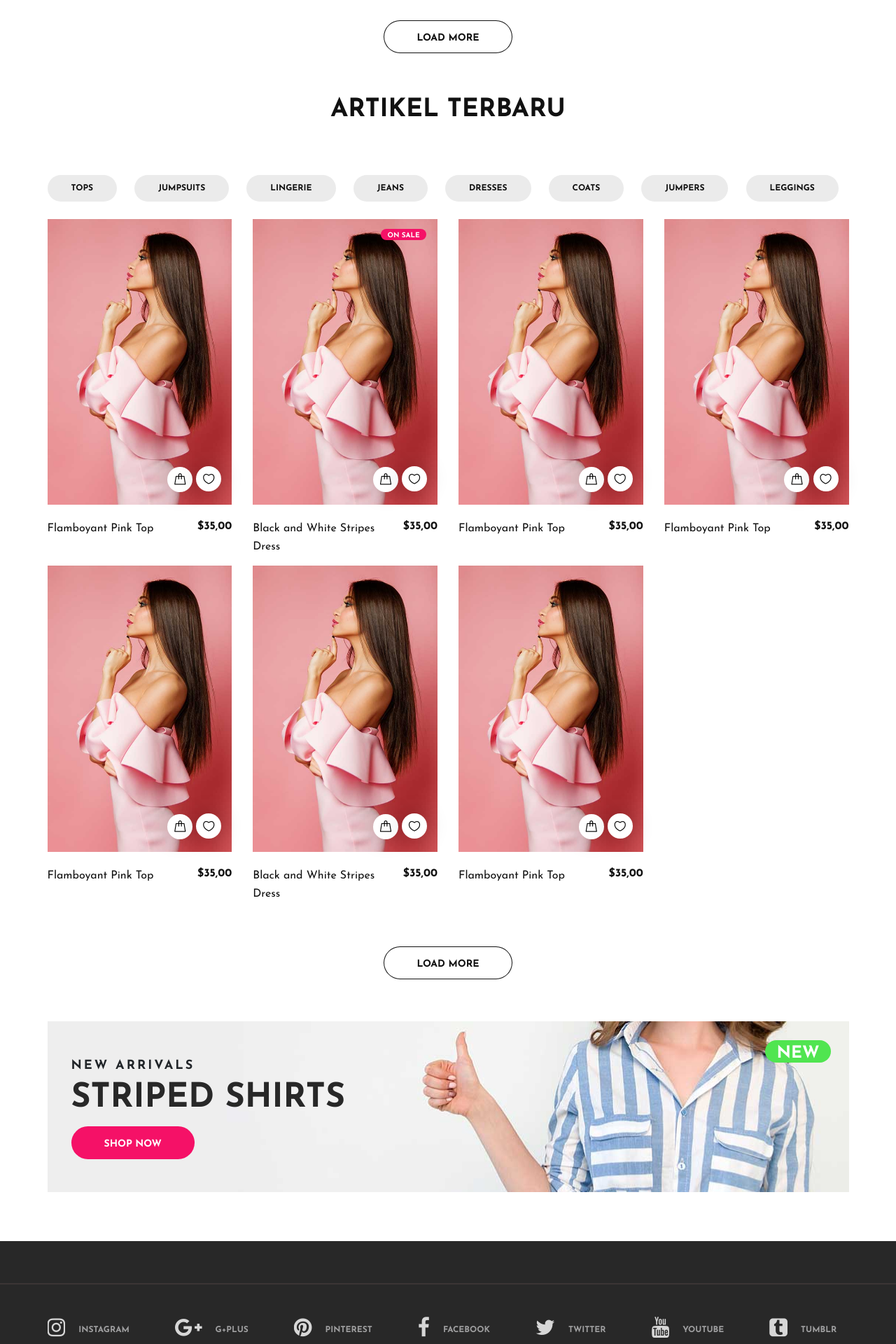
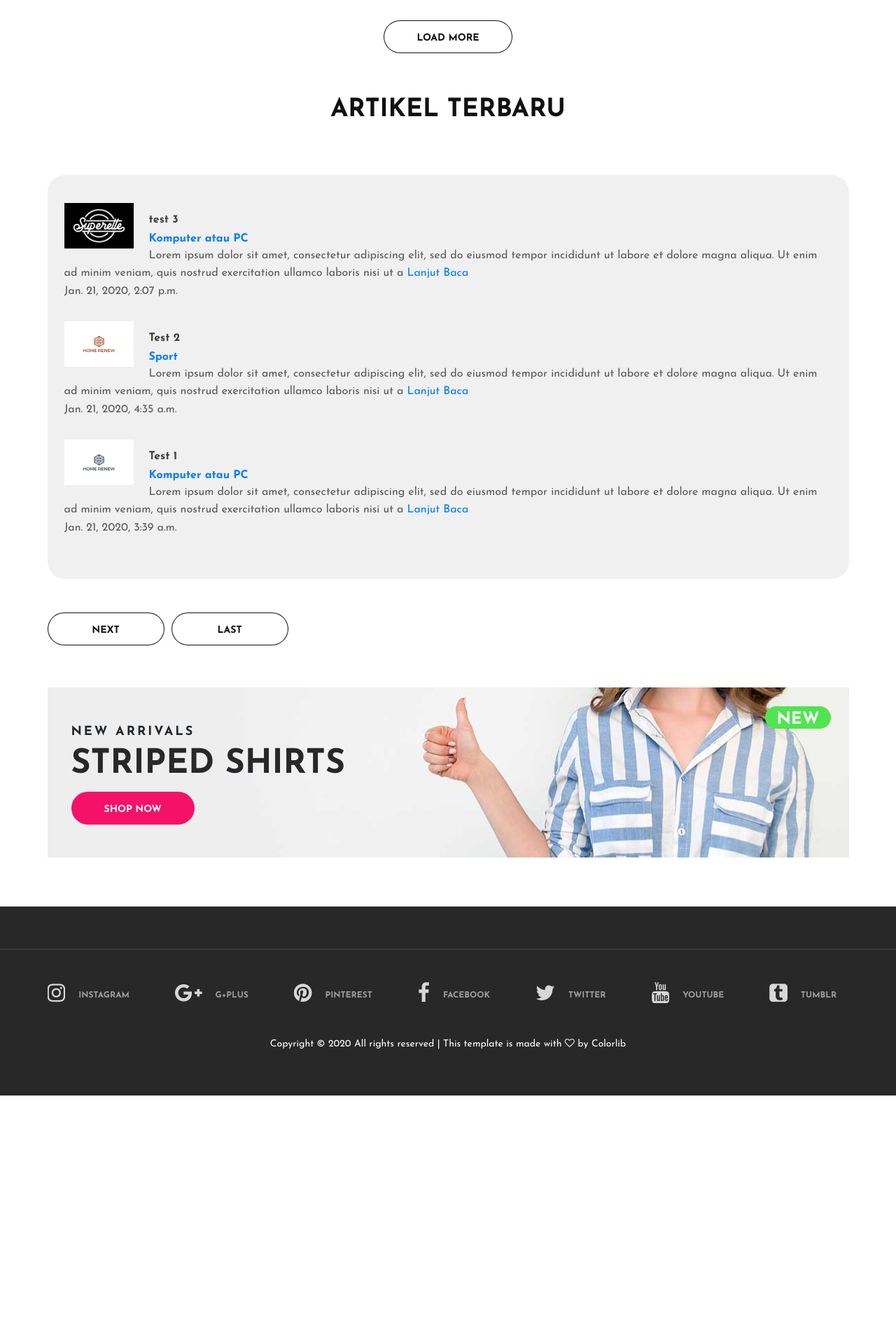
Before and after one commit to devsatrio/sinarmas, a Django app: page / in a window 1280 px wide. Shown: the part 2945-4865 px from the top of the page at 70% size. After the commit the page ends 4510 px from the top, so only its background shows below. Run offline with Django 3.2, Linux system fonts and the light colour scheme; data comes from the database, SQL or seed files in the repository; both versions use the stored data as it was after the commit; some libraries are stand-ins or nearby versions.

Commit message:
update baru

```diff
--- a/blog/admin.py
+++ b/blog/admin.py
@@ -1,5 +1,5 @@
 from django.contrib import admin
-from .models import artikel
+from . models import artikel
 from import_export import resources
 from import_export.admin import ImportExportModelAdmin
 
--- /dev/null
+++ b/sinarmas/apps.py
@@ -0,0 +1,4 @@
+from django.apps import AppConfig
+
+class BlogConfig(AppConfig):
+    name='blog'
--- a/sinarmas/urls.py
+++ b/sinarmas/urls.py
@@ -4,6 +4,8 @@ from django.conf import settings
 from django.urls import path,include
 from django.conf.urls.static import static
 from . import views
+
+app_name='blog'
 
 urlpatterns = [
     path('admin/', admin.site.urls),
--- a/sinarmas/views.py
+++ b/sinarmas/views.py
@@ -1,7 +1,18 @@
 from django.shortcuts import render,HttpResponse
+from blog.models import artikel
+from kategori_artikel.models import kategori_artikel
+from django.core.paginator import Paginator
 
 def index(request):
+    data_kategori = kategori_artikel.objects.all()
+    data_artikel = artikel.objects.all().order_by('-id')
+    paginator = Paginator (data_artikel, 3)
+    page = request.GET.get('page')
+    data_artikel = paginator.get_page(page)
+
     context={
         'head':'halo',
+        'kategori':data_kategori,
+        'artikel':data_artikel,
     }
     return render(request,'index.html',context)
--- a/templates/index.html
+++ b/templates/index.html
@@ -320,127 +320,35 @@
 		<div class="section-title">
 			<h2>ARTIKEL TERBARU</h2>
 		</div>
-		<ul class="product-filter-menu">
-			<li><a href="#">TOPS</a></li>
-			<li><a href="#">JUMPSUITS</a></li>
-			<li><a href="#">LINGERIE</a></li>
-			<li><a href="#">JEANS</a></li>
-			<li><a href="#">DRESSES</a></li>
-			<li><a href="#">COATS</a></li>
-			<li><a href="#">JUMPERS</a></li>
-			<li><a href="#">LEGGINGS</a></li>
-		</ul>
+
 		<div class="row">
-			<div class="col-lg-3 col-sm-6">
-				<div class="product-item">
-					<div class="pi-pic">
-						<img src="{% static 'assets/img/product/1.jpg'%}" alt="">
-						<div class="pi-links">
-							<a href="#" class="add-card"><i class="flaticon-bag"></i><span>ADD TO CART</span></a>
-							<a href="#" class="wishlist-btn"><i class="flaticon-heart"></i></a>
-						</div>
-					</div>
-					<div class="pi-text">
-						<h6>$35,00</h6>
-						<p>Flamboyant Pink Top </p>
-					</div>
-				</div>
-			</div>
-			<div class="col-lg-3 col-sm-6">
-				<div class="product-item">
-					<div class="pi-pic">
-						<div class="tag-sale">ON SALE</div>
-						<img src="{% static 'assets/img/product/1.jpg'%}" alt="">
-						<div class="pi-links">
-							<a href="#" class="add-card"><i class="flaticon-bag"></i><span>ADD TO CART</span></a>
-							<a href="#" class="wishlist-btn"><i class="flaticon-heart"></i></a>
-						</div>
-					</div>
-					<div class="pi-text">
-						<h6>$35,00</h6>
-						<p>Black and White Stripes Dress</p>
-					</div>
-				</div>
-			</div>
-			<div class="col-lg-3 col-sm-6">
-				<div class="product-item">
-					<div class="pi-pic">
-						<img src="{% static 'assets/img/product/1.jpg'%}" alt="">
-						<div class="pi-links">
-							<a href="#" class="add-card"><i class="flaticon-bag"></i><span>ADD TO CART</span></a>
-							<a href="#" class="wishlist-btn"><i class="flaticon-heart"></i></a>
-						</div>
-					</div>
-					<div class="pi-text">
-						<h6>$35,00</h6>
-						<p>Flamboyant Pink Top </p>
-					</div>
-				</div>
-			</div>
-			<div class="col-lg-3 col-sm-6">
-				<div class="product-item">
-					<div class="pi-pic">
-						<img src="{% static 'assets/img/product/1.jpg'%}" alt="">
-						<div class="pi-links">
-							<a href="#" class="add-card"><i class="flaticon-bag"></i><span>ADD TO CART</span></a>
-							<a href="#" class="wishlist-btn"><i class="flaticon-heart"></i></a>
-						</div>
-					</div>
-					<div class="pi-text">
-						<h6>$35,00</h6>
-						<p>Flamboyant Pink Top </p>
-					</div>
-				</div>
-			</div>
-			<div class="col-lg-3 col-sm-6">
-				<div class="product-item">
-					<div class="pi-pic">
-						<img src="{% static 'assets/img/product/1.jpg'%}" alt="">
-						<div class="pi-links">
-							<a href="#" class="add-card"><i class="flaticon-bag"></i><span>ADD TO CART</span></a>
-							<a href="#" class="wishlist-btn"><i class="flaticon-heart"></i></a>
-						</div>
-					</div>
-					<div class="pi-text">
-						<h6>$35,00</h6>
-						<p>Flamboyant Pink Top </p>
-					</div>
-				</div>
-			</div>
-			<div class="col-lg-3 col-sm-6">
-				<div class="product-item">
-					<div class="pi-pic">
-						<img src="{% static 'assets/img/product/1.jpg'%}" alt="">
-						<div class="pi-links">
-							<a href="#" class="add-card"><i class="flaticon-bag"></i><span>ADD TO CART</span></a>
-							<a href="#" class="wishlist-btn"><i class="flaticon-heart"></i></a>
-						</div>
-					</div>
-					<div class="pi-text">
-						<h6>$35,00</h6>
-						<p>Black and White Stripes Dress</p>
-					</div>
-				</div>
-			</div>
-			<div class="col-lg-3 col-sm-6">
-				<div class="product-item">
-					<div class="pi-pic">
-						<img src="{% static 'assets/img/product/1.jpg'%}" alt="">
-						<div class="pi-links">
-							<a href="#" class="add-card"><i class="flaticon-bag"></i><span>ADD TO CART</span></a>
-							<a href="#" class="wishlist-btn"><i class="flaticon-heart"></i></a>
-						</div>
-					</div>
-					<div class="pi-text">
-						<h6>$35,00</h6>
-						<p>Flamboyant Pink Top </p>
-					</div>
-				</div>
-			</div>
+			<div class="col-lg-12 order-1 order-lg-1">
+                <div class="checkout-cart">
 
+                    <ul class="product-list">
+                        {% for row in artikel %}
+                        <li>
+                            <div class="pl-thumb"><img src="{{row.gambar.url}}" alt=""></div>
+                            <h6>{{row.judul}}</h6>
+                            <strong><a href="{% url 'blog:categori' row.kategori.id %}">{{row.kategori}}</a></strong>
+                            <p>{{row.isi|slice:"0:200"}} <a href="{% url 'blog:show' row.slug %}">Lanjut Baca</a></p>
+                            <p>{{row.tanggal}}</p>
+                        </li>
+                        {% endfor %}
+					</ul>
+
+
+                </div>
+            </div>
 		</div>
+
 		<div class="text-center pt-5">
-			<button class="site-btn sb-line sb-dark">LOAD MORE</button>
+			{% if artikel.paginator.num_pages > 1 %}
+            <!-- start -->
+            	{% include 'layout/_pagination.html' with items=artikel %}
+            <!-- end -->
+            {% endif %}
+			<!-- <button class="site-btn sb-line sb-dark">LOAD MORE</button> -->
 		</div>
 	</div>
 </section>
@@ -449,7 +357,7 @@
 <!-- Banner section -->
 <section class="banner-section">
 	<div class="container">
-		<div class="banner set-bg" data-setbg="img/banner-bg.jpg">
+		<div class="banner set-bg" data-setbg="{% static 'assets/img/banner-bg.jpg'%}">
 			<div class="tag-new">NEW</div>
 			<span>New Arrivals</span>
 			<h2>STRIPED SHIRTS</h2>
```
Also changed, not shown: blog/views.py (line endings or trailing spaces), db.sqlite3, media/images/1.jpg (added), media/images/Revision_2_project_Home_Renew_option_2.png (added), media/images/preview_project_superette_option_1.png (added).
